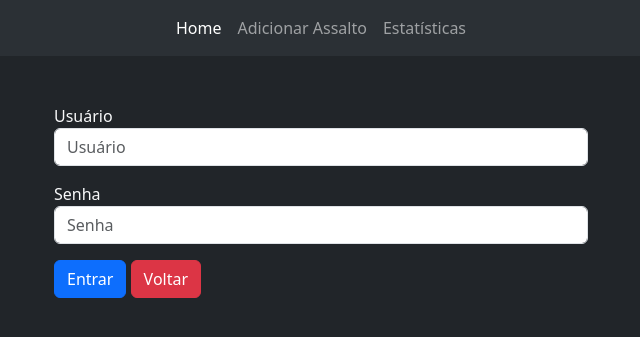
After one commit to DaviAlencar2/jp-heatmap-assaltos, a Django app: page /accounts/login/ in a window 1280 px wide. The commit adds this page. Shown: the top 337 px of the page, without its empty margins (319-959 px from the left). Run offline with Django 5.2, Linux system fonts and the light colour scheme; some libraries are stand-ins or nearby versions.

Commit message:
feat: criando formulario de login e ajustando templates

```diff
--- /dev/null
+++ b/accounts/forms.py
@@ -0,0 +1,6 @@
+from django import forms
+
+class LoginForms(forms.Form):
+    username = forms.CharField(label="Usuário", required=True, max_length=50, widget=forms.TextInput(attrs={'placeholder': 'Usuário', 'class': 'form-control'}))
+
+    password = forms.CharField(label="Senha", required=True, max_length=50, widget=forms.PasswordInput(attrs={'placeholder': 'Senha', 'class': 'form-control'}))
--- /dev/null
+++ b/accounts/urls.py
@@ -0,0 +1,7 @@
+from django.urls import path, include
+from .views import login, signup
+
+urlpatterns = [
+    path('login/', login, name='login'),
+    path('signup/', signup, name='signup'),
+]
--- a/accounts/views.py
+++ b/accounts/views.py
@@ -1,3 +1,9 @@
 from django.shortcuts import render
+from .forms import LoginForms
 
-# Create your views here.
+def login(request):
+    form = LoginForms()
+    return render(request, 'accounts/login.html', {'form': form, 'in_login_or_signup': True})
+
+def signup(request):
+    return render(request, 'accounts/signup.html')
--- a/setup/urls.py
+++ b/setup/urls.py
@@ -4,5 +4,6 @@ from django.urls import path, include
 
 urlpatterns = [
     path('admin/', admin.site.urls),
-    path('', include('heatmap.urls'))
+    path('', include('heatmap.urls')),
+    path('accounts/', include('accounts.urls')),
 ]
--- a/templates/accounts/login.html
+++ b/templates/accounts/login.html
@@ -0,0 +1,22 @@
+{% extends 'heatmap/base.html' %}
+{% block title %}Login{% endblock %}
+
+{% block content %}
+<div class="container w-50 mt-5 mx-auto">
+    <form action="{% url 'add' %}" method="POST">
+        {% csrf_token %}
+
+        {% for field in form.visible_fields %}
+            <div class="mb-3">
+                <label for="{{ field.id_for_label }}" class="">{{ field.label }}</label>
+                {{ field }}
+            </div>
+        {% endfor %}
+
+        <nav >
+            <button type="submit" class="btn btn-primary">Entrar</button>
+            <a href="{% url 'home' %}" class="btn btn-danger ">Voltar</a>
+        </nav>
+    </form>
+</div>
+{% endblock %}
--- a/templates/heatmap/base.html
+++ b/templates/heatmap/base.html
@@ -1,12 +1,6 @@
 <!DOCTYPE html>
 <html lang="pt-br">
-<head>
-    <meta charset="UTF-8">
-    <meta name="viewport" content="width=device-width, initial-scale=1.0">
-    <title>{% block title %}{% endblock %}</title>
-    <link href="https://cdn.jsdelivr.net/npm/bootstrap@5.3.3/dist/css/bootstrap.min.css" rel="stylesheet">
-    <link rel="stylesheet" href="https://unpkg.com/leaflet@1.7.1/dist/leaflet.css" />
-</head>
+{% include 'partials/_head.html' %}
 
 <body class="bg-dark text-light">
     {% include 'partials/_navBar.html' %}
--- /dev/null
+++ b/templates/partials/_head.html
@@ -0,0 +1,7 @@
+<head>
+    <meta charset="UTF-8">
+    <meta name="viewport" content="width=device-width, initial-scale=1.0">
+    <title>{% block title %}{% endblock %}</title>
+    <link href="https://cdn.jsdelivr.net/npm/bootstrap@5.3.3/dist/css/bootstrap.min.css" rel="stylesheet">
+    <link rel="stylesheet" href="https://unpkg.com/leaflet@1.7.1/dist/leaflet.css" />
+</head>
--- a/templates/partials/_navBar.html
+++ b/templates/partials/_navBar.html
@@ -14,7 +14,9 @@
           <li class="nav-item">
             <a class="nav-link" aria-disabled="true" href="{% url 'stats' %}">Estatísticas</a>
           </li>
+          {% if not in_login_or_signup %}
           <li class="nav-item "> {% include 'partials/_userBtn.html' %}</li>
+          {% endif %}
         </ul>
 
       </div>
--- a/templates/partials/_userBtn.html
+++ b/templates/partials/_userBtn.html
@@ -1,5 +1,5 @@
 {% if not user_is_authenticade %}
-<a class="btn btn-primary">Faça Login</a>
+<a class="btn btn-primary" href="{% url 'login' %}">Faça Login</a>
 {% else %}
 <a class="btn btn-primary" href="{% url 'logout' %}">Sair</a>
 {% endif %}
```
